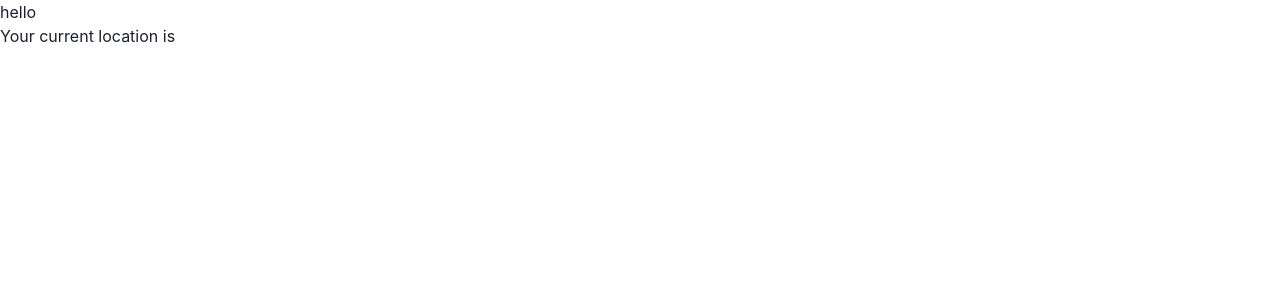
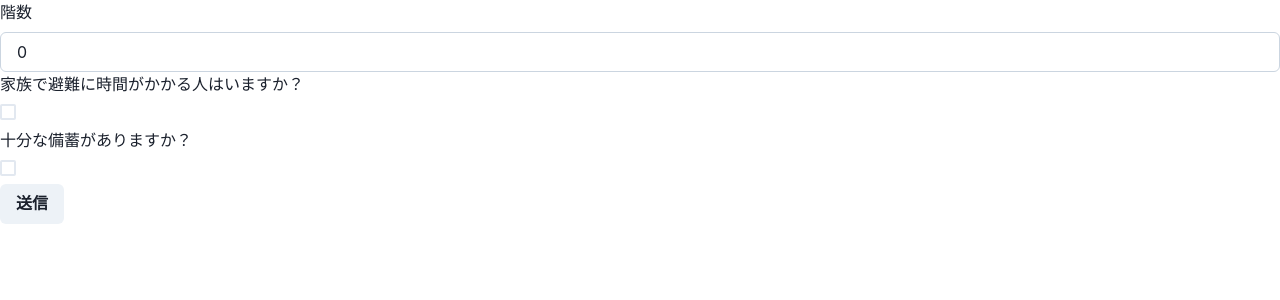
Before and after one commit to geohack-teamA/geohack-web, a Next.js app: page /form in a window 1280 px wide. Shown: the top 300 px of the page. Built offline with nearby package versions, Linux system fonts and the light colour scheme; no server answers.

Commit message:
add form

```diff
--- a/src/components/pages/Form/hooks.ts
+++ b/src/components/pages/Form/hooks.ts
@@ -1,36 +1,42 @@
-import { useEffect, useState } from "react"
+import { useEffect, useState } from 'react';
 
 export type Position = {
-  lat: number,
-  lng: number
-}
-
-
+  lat: number;
+  lng: number;
+};
 
 export default () => {
   const [currentLocation, setCurrentLocation] = useState<Position>();
   const [locationErr, setLocationErr] = useState<string>();
   useEffect(() => {
-    navigator.geolocation.getCurrentPosition((pos: GeolocationPosition) => {
-      setCurrentLocation({lat: pos.coords.latitude, lng: pos.coords.longitude});
-    }, (posErr: GeolocationPositionError) => {
-      setLocationErr(posErr.message)
-    })
-  }, [])
+    navigator.geolocation.getCurrentPosition(
+      (pos: GeolocationPosition) => {
+        setCurrentLocation({
+          lat: pos.coords.latitude,
+          lng: pos.coords.longitude,
+        });
+      },
+      (posErr: GeolocationPositionError) => {
+        setLocationErr(posErr.message);
+      },
+    );
+  }, []);
 
   const getGeoLocation = (): Position | undefined => {
-      navigator.geolocation.getCurrentPosition((pos: GeolocationPosition) => {
-      return {lat: pos.coords.latitude, lng: pos.coords.longitude};
-    }, (posErr: GeolocationPositionError) => {
-      console.log("ERR:", posErr.message);
-      return undefined
-    });
+    navigator.geolocation.getCurrentPosition(
+      (pos: GeolocationPosition) => {
+        return { lat: pos.coords.latitude, lng: pos.coords.longitude };
+      },
+      (posErr: GeolocationPositionError) => {
+        console.log(`ERR:`, posErr.message);
+        return undefined;
+      },
+    );
     return;
-  }
-
+  };
 
   return {
     getGeoLocation,
-    currentLocation
-  }
-}
+    currentLocation,
+  };
+};
--- a/src/components/pages/Form/index.tsx
+++ b/src/components/pages/Form/index.tsx
@@ -1,29 +1,114 @@
-import React from "react";
-import useHooks from "./hooks"
+import {
+  Box,
+  Button,
+  Checkbox,
+  Flex,
+  FormControl,
+  FormErrorMessage,
+  FormLabel,
+  Input,
+} from '@chakra-ui/react';
+import { Field, Formik, FormikHelpers, Form as FormikForm } from 'formik';
+import type { FieldInputProps, FormikProps } from 'formik';
+import React, { useCallback } from 'react';
+import useHooks from './hooks';
+import * as Yup from 'yup';
 
 export type Props = {
   className?: string;
-}
+};
+
+type FormValue = {
+  floorLevel: number;
+  disabilityOnFamily: boolean;
+  enoughStock: boolean;
+};
 
 const Form: React.FC<Props> = ({ className }) => {
-  const {getGeoLocation, currentLocation} = useHooks();
-  return(
-    <div>
-      hello
-      <div>
-        Your current location is
-      </div>
-      <div>
-        {
-          currentLocation?.lat
-        }
-      </div>
-      <div>
-        {
-          currentLocation?.lng
-        }
-      </div>
-    </div>
+  const { getGeoLocation, currentLocation } = useHooks();
+  const validationSchema = Yup.object({
+    floorLevel: Yup.number().required(`Required`),
+    disabilityOnFamily: Yup.bool().required(`requireed`),
+    enoughStock: Yup.bool().required(`required`),
+  });
+  const handleSubmit = useCallback(
+    (values: FormValue, helpers: FormikHelpers<FormValue>) => {
+      setTimeout(() => {
+        console.log(`submit----`, values);
+      }, 1000);
+    },
+    [],
+  );
+  return (
+    <Box>
+      <Formik<FormValue>
+        initialValues={{
+          floorLevel: 0,
+          disabilityOnFamily: false,
+          enoughStock: false,
+        }}
+        validationSchema={validationSchema}
+        onSubmit={handleSubmit}
+      >
+        {(props) => (
+          <FormikForm>
+            <Field name="floorLevel">
+              {({
+                field,
+                form,
+              }: {
+                field: FieldInputProps<FormValue['floorLevel']>;
+                form: FormikProps<FormValue['floorLevel']>;
+              }) => (
+                <FormControl>
+                  <FormLabel htmlFor="floorLevel">階数</FormLabel>
+                  <Input {...field} id="floorLevel" placeholder="1" />
+                  <FormErrorMessage>{form.errors}</FormErrorMessage>
+                </FormControl>
+              )}
+            </Field>
+            <Field name="disabilityOnFamily">
+              {({
+                field,
+                form,
+              }: {
+                field: FieldInputProps<FormValue['disabilityOnFamily']>;
+                form: FormikProps<FormValue['disabilityOnFamily']>;
+              }) => (
+                <FormControl>
+                  <FormLabel htmlFor="disabilityOnFamily">
+                    家族で避難に時間がかかる人はいますか？
+                  </FormLabel>
+                  <Checkbox
+                    defaultChecked={field.checked}
+                    id="disabilityOnFamily"
+                  />
+                  <FormErrorMessage>{form.errors}</FormErrorMessage>
+                </FormControl>
+              )}
+            </Field>
+            <Field name="enoughStock">
+              {({
+                field,
+                form,
+              }: {
+                field: FieldInputProps<FormValue['enoughStock']>;
+                form: FormikProps<FormValue['enoughStock']>;
+              }) => (
+                <FormControl>
+                  <FormLabel htmlFor="enoughStock">
+                    十分な備蓄がありますか？
+                  </FormLabel>
+                  <Checkbox defaultChecked={field.checked} id="enoughStock" />
+                  <FormErrorMessage>{form.errors}</FormErrorMessage>
+                </FormControl>
+              )}
+            </Field>
+            <Button type="submit">送信</Button>
+          </FormikForm>
+        )}
+      </Formik>
+    </Box>
   );
 };
 
--- a/src/components/ui/button.tsx
+++ b/src/components/ui/button.tsx
@@ -1,8 +1,8 @@
-import React from "react";
+import React from 'react';
 
 export type Props = {
   className?: string;
-}
+};
 
 const Button: React.FC<Props> = ({ className }) => {
   return <div className={className}>This is button!</div>;
--- a/src/pages/form.tsx
+++ b/src/pages/form.tsx
@@ -1,11 +1,11 @@
-import type { NextPage } from 'next'
-import dynamic from 'next/dynamic'
+import type { NextPage } from 'next';
+import dynamic from 'next/dynamic';
 
 const Form: NextPage = () => {
-  const FormPage = dynamic(() => import("@geohack/components/pages/Form"), {ssr: false})
-  return(
-    <FormPage/>
-  )
-}
+  const FormPage = dynamic(() => import(`@geohack/components/pages/Form`), {
+    ssr: false,
+  });
+  return <FormPage />;
+};
 
-export default Form
+export default Form;
```
Also changed, not shown: src/components/pages/Home/index.tsx (+16 -15 lines), src/pages/_app.tsx (+6 -6 lines), src/pages/api/hello.ts (+5 -5 lines), src/pages/index.tsx (+8 -8 lines), src/repository/liff.ts (+25 -25 lines).
